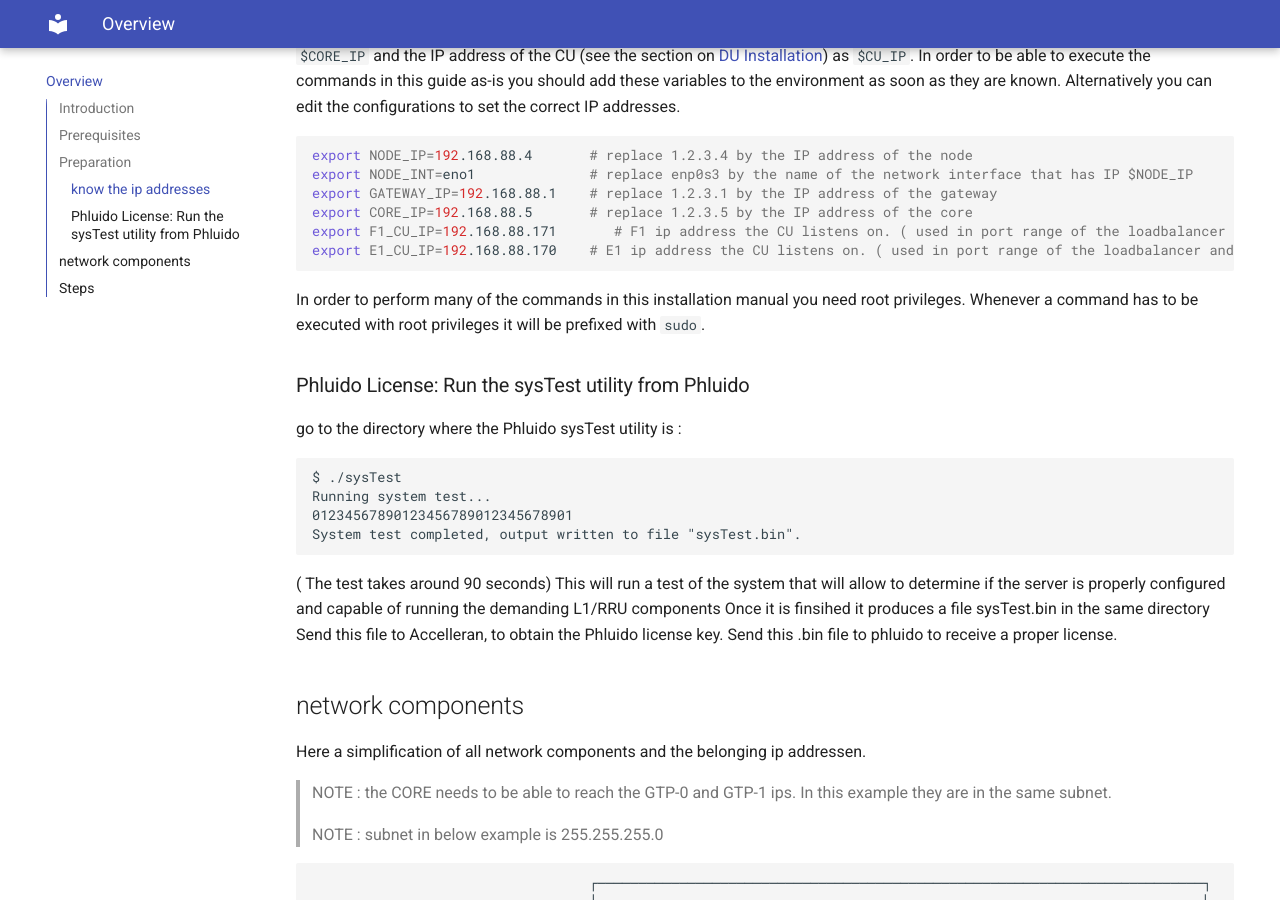
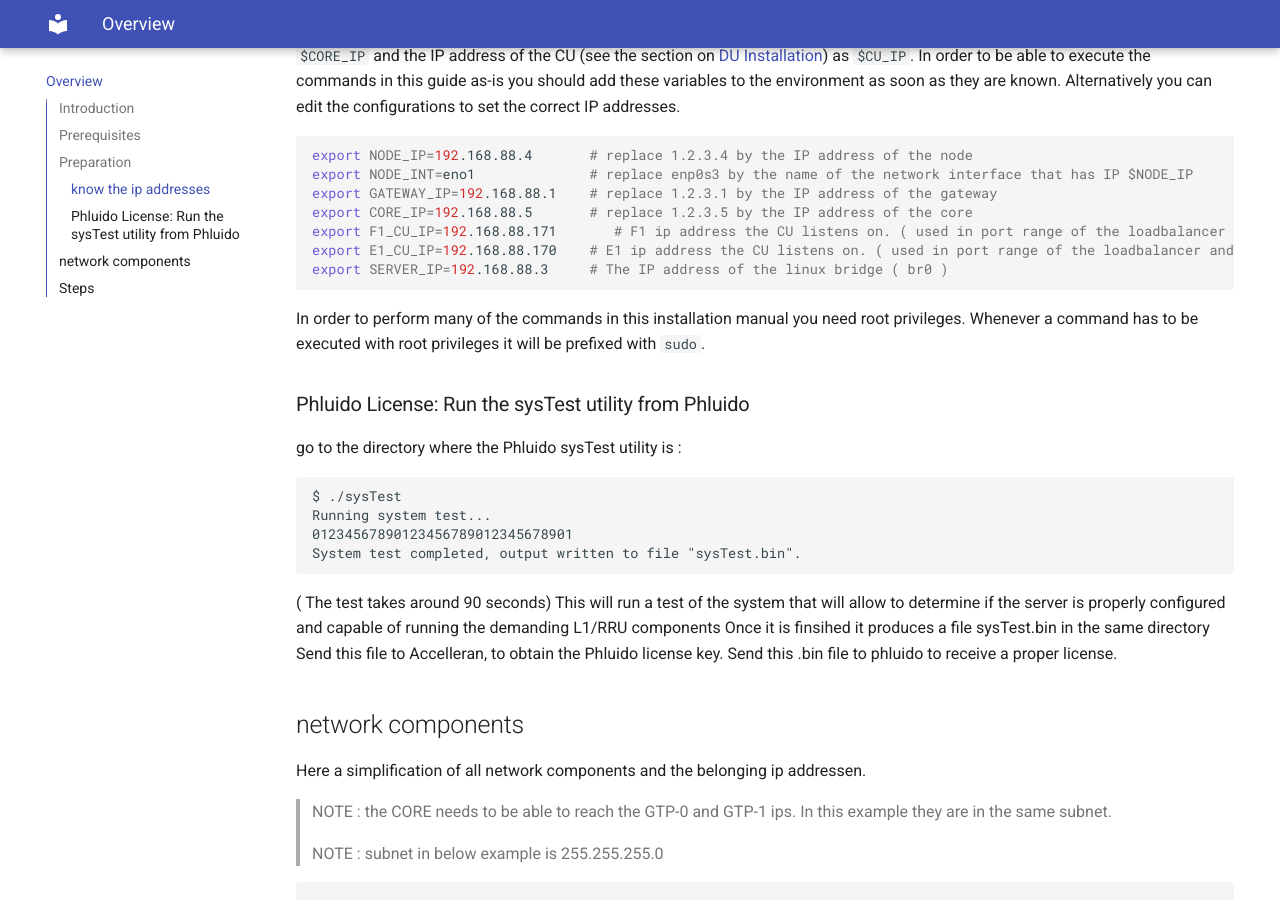
Before and after one commit to accelleran/drax-docs, an MkDocs documentation site: the page built from docs/index.md, in a window 1280 px wide and 900 px high, scrolled down 1238 px. Built offline with MkDocs 1.6.1 and Material for MkDocs 9.7.7, drawn with Linux system fonts in a browser that asks for light colours; the version menu is left out.

Commit message:
Update index.md

````diff
--- a/docs/index.md
+++ b/docs/index.md
@@ -45,6 +45,7 @@ export GATEWAY_IP=192.168.88.1    # replace 1.2.3.1 by the IP address of the gat
 export CORE_IP=192.168.88.5       # replace 1.2.3.5 by the IP address of the core
 export F1_CU_IP=192.168.88.171       # F1 ip address the CU listens on. ( used in port range of the loadbalancer and creation of the CUCP)
 export E1_CU_IP=192.168.88.170    # E1 ip address the CU listens on. ( used in port range of the loadbalancer and creation of the CUCP)
+export SERVER_IP=192.168.88.3     # The IP address of the linux bridge ( br0 )
 ```
 
 In order to perform many of the commands in this installation manual you need root privileges.
````
